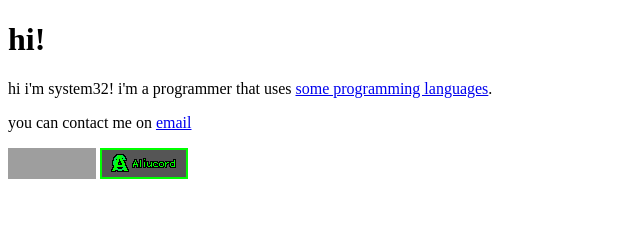
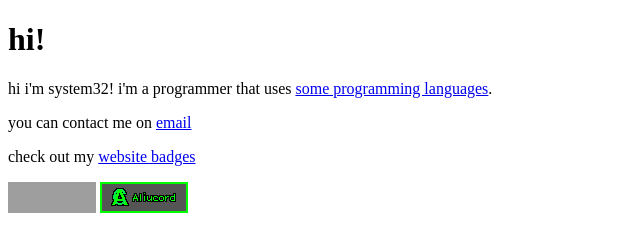
Before and after one commit to system32149/system32149.github.io, a plain HTML site: page index.html in a window 1280 px wide. Shown: the whole page, without its empty margins (0-640 px from the left). Drawn offline with Linux system fonts and the light colour scheme; grey boxes are pictures that could not be loaded.

Commit message:
add a link to badges

```diff
--- a/index.html
+++ b/index.html
@@ -11,6 +11,7 @@
     <main>
       <p>hi i'm system32! i'm a programmer that uses <a href="langs.html">some programming languages</a>.</p>
       <p>you can contact me on <a href="mailto:stvgmpl@gmail.com">email</a></p>
+      <p>check out my <a href="badges/index.html">website badges</a></p>
     </main>
     <footer>
       <!-- Badges -->
```
